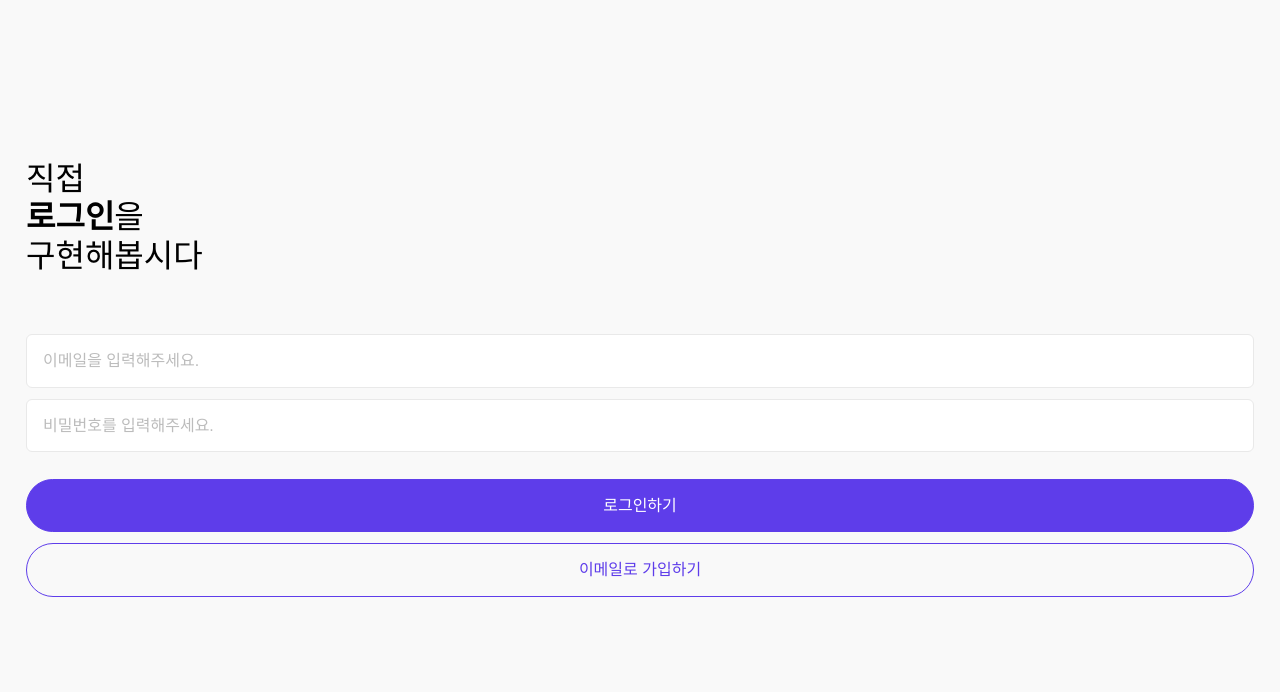
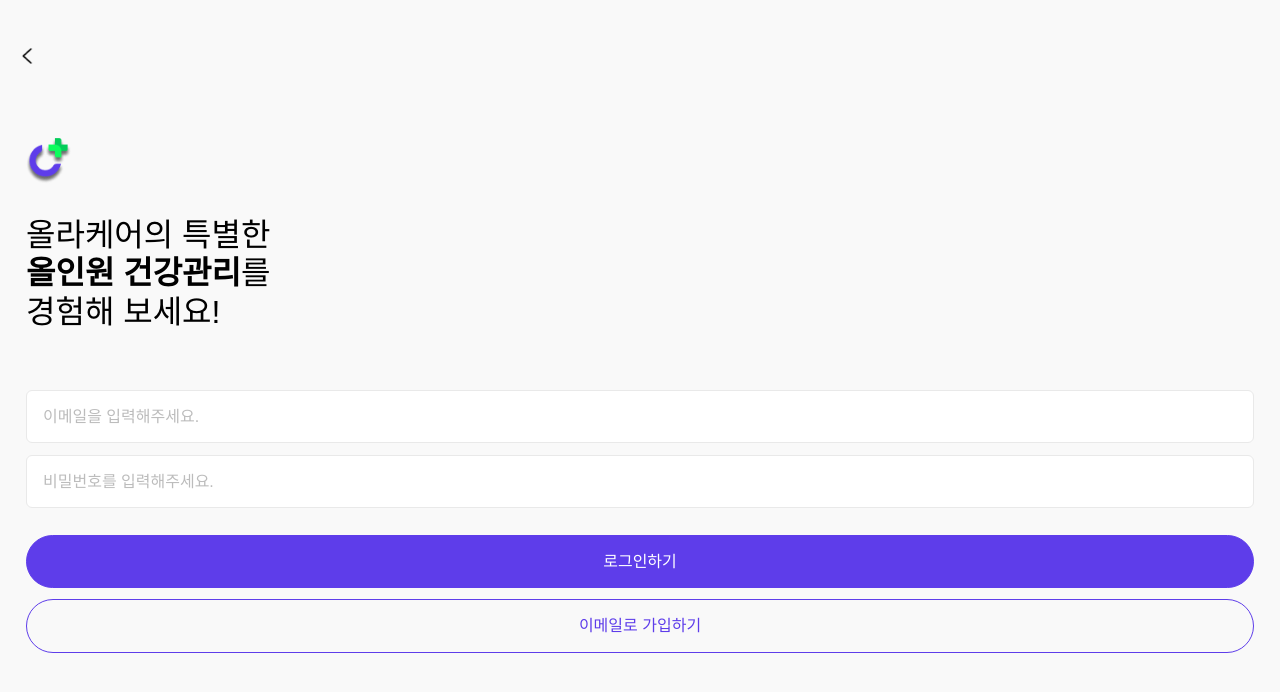
Before and after one commit to aingface/next-login-practice, a Next.js app: page /login in a window 1280 px wide. Shown: the top 692 px of the page. Built offline with nearby package versions, Linux system fonts and the light colour scheme.

Commit message:
Revert "fix: background 컬러 추가"
This reverts commit 9ef0d87e66d77e5078e395af50f3effb4254b34a.

```diff
--- a/public/mock-data.json
+++ b/public/mock-data.json
@@ -12,30 +12,14 @@
       "month": 21,
       "day": 12,
       "id": 2
-    },
-    {
-      "email": "test123@gmail.com",
-      "password": "$2a$10$Wv1KzZAn/kaye4hNuLTSj.2VU3F67pYVaoePnjOS/oZuLjlhWLlAW",
-      "year": 1991,
-      "month": 11,
-      "day": 11,
-      "id": 3
-    },
-    {
-      "email": "test1234@gmail.com",
-      "password": "$2a$10$XfrMjMMpU13XXoTdB6j.auqkt4fJzUPpHDg/pIFbr/LsGmDbniSDG",
-      "year": 1999,
-      "month": 11,
-      "day": 11,
-      "id": 4
     }
   ],
   "policy": {
-    "policy": "제 1조 목적\n이 약관은 (주)OOOO(이하 ‘회사’)가 제공하는 OOOO 서비스 (이하 ‘서비스’)의 이용과 관련하여 회사와 회원과의 권리와 의무 및 책임사항, 기타 필요한 사항을 규정하는 것을 목적으로 합니다.\n",
-    "location": "제 1조 목적\n본 약관은 이용자가 (주)OOOO(이하 “회사”)와 OOOO 위치기반 서비스(이하“서비스”)를 이용하는 개인위치정보주체(이하 “이용자”) 간의 권리, 의무 및 책임사항, 기타 필요한 사항을 정하는 것을 목적으로 합니다.\n",
-    "privacy": "제 1조 OOOO 개인정보 처리 방침\n“개인정보 처리방침”이란 이용자가 안심하고 서비스를 이용할 수 있도록 (주)OOOO(이하 “회사”)가 준수해야 할 지침을 의미하며, 회사는 정보통신서비스제공자가 준수하여야 하는 대한민국의 관계 법령 및 개인정보보호 규정, 가이드라인을 준수하여 개인정보 처리방침을 제공합니다.\n",
-    "marketing": "주식회사 OOOO는 올라케어 회원들께 더 나은 서비스를 제공하고자 광고·마케팅 목적의 개인정보 수집 및 이용에 대한 동의를 받고자 합니다. 내용을 자세히 읽으신 후, 동의를 원하시면 원래의 화면으로 돌아가 “동의”, “계속”, “동의하고 진행” 등 해당 화면의 안내에 따라 버튼을 눌러 주시기 바랍니다. 보다 자세한내용은 홈페이지에 게시된 개인정보처리방침을 참조하여 주시기 바랍니다.\n",
-    "personal": "주식회사 OOOO (이하 “회사”)는 개인 민감정보보호법 제23조(민감정보 처리제한), 동법시행령 제 18조(민감정보 범위), 표준지침 제15조 (민감정보처리), 민감정보 정의, 종류, 동의사항 등 정보통신서비스제공자가 준수하여야 할 관련 법령상의 민감정보 처리제한 규정을 준수하며, 관련 법령에 의거한 개인민감정보취급방침을 정하여 이용자 권익 보호에 최선을 다하고 있습니다.\n"
+    "policy": "제 1조 목적\n이 약관은 (주)블루앤트(이하 ‘회사’)가 제공하는 올라케어 서비스 (이하 ‘서비스’)의 이용과 관련하여 회사와 회원과의 권리와 의무 및 책임사항, 기타 필요한 사항을 규정하는 것을 목적으로 합니다.\n",
+    "location": "제 1조 목적\n본 약관은 이용자가 (주)블루앤트(이하 “회사”)와 블루앤트 위치기반 서비스(이하“서비스”)를 이용하는 개인위치정보주체(이하 “이용자”) 간의 권리, 의무 및 책임사항, 기타 필요한 사항을 정하는 것을 목적으로 합니다.\n",
+    "privacy": "제 1조 블루앤트 개인정보 처리 방침\n“개인정보 처리방침”이란 이용자가 안심하고 서비스를 이용할 수 있도록 (주)블루앤트(이하 “회사”)가 준수해야 할 지침을 의미하며, 회사는 정보통신서비스제공자가 준수하여야 하는 대한민국의 관계 법령 및 개인정보보호 규정, 가이드라인을 준수하여 개인정보 처리방침을 제공합니다.\n",
+    "marketing": "주식회사 블루앤트는 올라케어 회원들께 더 나은 서비스를 제공하고자 광고·마케팅 목적의 개인정보 수집 및 이용에 대한 동의를 받고자 합니다. 내용을 자세히 읽으신 후, 동의를 원하시면 원래의 화면으로 돌아가 “동의”, “계속”, “동의하고 진행” 등 해당 화면의 안내에 따라 버튼을 눌러 주시기 바랍니다. 보다 자세한내용은 홈페이지에 게시된 개인정보처리방침을 참조하여 주시기 바랍니다.\n",
+    "personal": "주식회사 블루앤트 (이하 “회사”)는 개인 민감정보보호법 제23조(민감정보 처리제한), 동법시행령 제 18조(민감정보 범위), 표준지침 제15조 (민감정보처리), 민감정보 정의, 종류, 동의사항 등 정보통신서비스제공자가 준수하여야 할 관련 법령상의 민감정보 처리제한 규정을 준수하며, 관련 법령에 의거한 개인민감정보취급방침을 정하여 이용자 권익 보호에 최선을 다하고 있습니다.\n"
   },
   "notice": {
     "nonFaceTreatment": {
@@ -60,6 +44,7 @@
         }
       ]
     },
+
     "psychologicalCounseling": {
       "noticeTitle": "심리 상담",
       "noticeDate": "2022.06.23",
--- a/src/components/UIKit/FooterButton.tsx
+++ b/src/components/UIKit/FooterButton.tsx
@@ -31,7 +31,8 @@
 
 const Container = styled.div`
   padding: 0 1.625rem 3.125rem;
-  background-color: ${(props) => props.theme.colors.Gray01};
+  /* margin-top: 0.7rem; */
+
   position: fixed;
   bottom: 0;
   width: 100%;
--- a/src/pages/login.tsx
+++ b/src/pages/login.tsx
@@ -1,9 +1,12 @@
+import logo from '@assets/logos/logo.png';
+import NavigationBar from '@components/UIKit/NavigationBar';
 import jwtStore from '@store/jwtStore';
 import { themes } from '@styles/themes';
 import axios from 'axios';
 // import jwt from 'jsonwebtoken';
+import Image from 'next/image';
 import { useRouter } from 'next/router';
-import { ChangeEvent, useEffect, useState } from 'react';
+import React, { ChangeEvent, useEffect, useState } from 'react';
 import { useCookies } from 'react-cookie';
 import styled from 'styled-components';
 interface AuthButtonProps {
@@ -76,12 +79,15 @@
 
   return (
     <Container>
+      <NavigationBar isBorderBottom={false} />
+      <LogoBox>
+        <Image alt="My logo" height={45} src={logo} width={45} />
+      </LogoBox>
       <Description>
         <span>
-          직접
-          <br />
-          <Bold>로그인</Bold>을<br />
-          구현해봅시다
+          올라케어의 특별한 <br />
+          <Bold>올인원 건강관리</Bold>를<br />
+          경험해 보세요!
         </span>
       </Description>
       <LogInFormWrapper>
@@ -130,13 +136,17 @@
   padding: 0 1.625rem;
 `;
 
+const LogoBox = styled.div`
+  padding-top: 4.625rem;
+  width: 100%;
+`;
+
 const Description = styled.div`
   font-family: Apple SD Gothic Neo, sans-serif;
   font-size: 2rem;
   font-weight: ${(props) => props.theme.fontWeights.light};
   padding-top: 2rem;
   width: 100%;
-  margin-top: 8rem;
 `;
 
 const Bold = styled.span`
--- a/src/pages/notice.tsx
+++ b/src/pages/notice.tsx
@@ -1,64 +1,7 @@
-import NavigationBar from '@components/UIKit/NavigationBar';
-import { Tab } from '@headlessui/react';
-import jwtStore from '@store/jwtStore';
-import axios from 'axios';
-import { useEffect, useState } from 'react';
-import styled from 'styled-components';
+import React from 'react';
 
-interface noticeType {
-  type: 'nonFaceTreatment' | 'psychologicalCounseling' | 'community';
+function notice() {
+  return <div>알림</div>;
 }
 
-function Notice() {
-  const { jwt } = jwtStore();
-
-  useEffect(() => {
-    const fetchNoticeData = async () => {
-      try {
-        const response = await axios.get('http://localhost:3000/notice');
-
-        console.log('❤️‍🔥❤️‍🔥❤️‍🔥notice', response);
-      } catch (error) {
-        console.log(error);
-      }
-    };
-
-    fetchNoticeData();
-  }, []);
-
-  return (
-    <Container>
-      <NavigationBar isBorderBottom={false} title={'알림'} />
-      {/* <Tab.Group>
-        <Tab.List>
-          <Tab
-            onClick={() => {
-              console.log('냥냥');
-            }}
-          >
-            비대면진료
-          </Tab>
-          <Tab>심리상담</Tab>
-          <Tab>커뮤니티</Tab>
-        </Tab.List>
-        <Tab.Panels>
-          <Tab.Panel>Content 1123</Tab.Panel>
-          <Tab.Panel>Content 2</Tab.Panel>
-          <Tab.Panel>Content 3</Tab.Panel>
-        </Tab.Panels>
-      </Tab.Group> */}
-    </Container>
-  );
-}
-
-export default Notice;
-
-const Container = styled.div`
-  display: flex;
-  flex-direction: column;
-  background-color: ${(props) => props.theme.colors.Gray01};
-  /* background-color: darkslategrey; */
-  width: 100%;
-  height: 100%;
-  padding: 0 1.625rem;
-`;
+export default notice;
```
